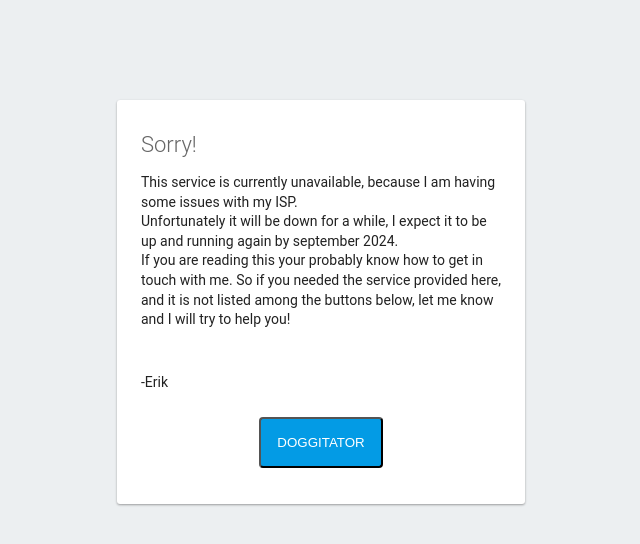
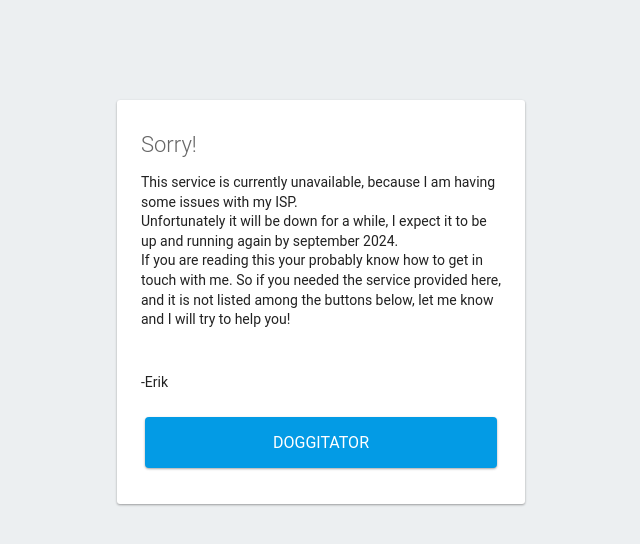
Before and after one commit to hiddicop/erikswebgrejer, a plain HTML site: page doggitator/index.html in a window 1280 px wide. Shown: the whole page, without its empty margins (319-959 px from the left). Drawn offline with Linux system fonts and the light colour scheme.

Commit message:
Direct links

```diff
--- a/doggitator/index.html
+++ b/doggitator/index.html
@@ -22,26 +22,6 @@
     </style>
   </head>
 
-  <script>
-    function navigateWithHeader() {
-        const ngrokUrl = 'https://glowworm-big-finally.ngrok-free.app/doggitator';
-
-        fetch(ngrokUrl, {
-            method: 'GET',
-            headers: {
-                'ngrok-skip-browser-warning': 'true'
-            }
-        })
-        .then(response => {
-            if (response.ok) {
-                window.location.href = ngrokUrl;
-            } else {
-                console.error('Failed to fetch the URL with custom header.');
-            }
-        })
-        .catch(error => console.error('Error:', error));
-    }
-  </script>
 
   <body>
     <div id="message">
@@ -54,7 +34,7 @@
     and it is not listed among the buttons below, let me know and I will try to help you!</p>
 	  <p><br>-Erik</p>
 
-    <center><button onclick="navigateWithHeader()">Doggitator</button></center></div>
+      <a href="https://glowworm-big-finally.ngrok-free.app/doggitator">Doggitator</a>
 
 
 
```
Also changed, not shown: index.html (+1 -24 lines).
